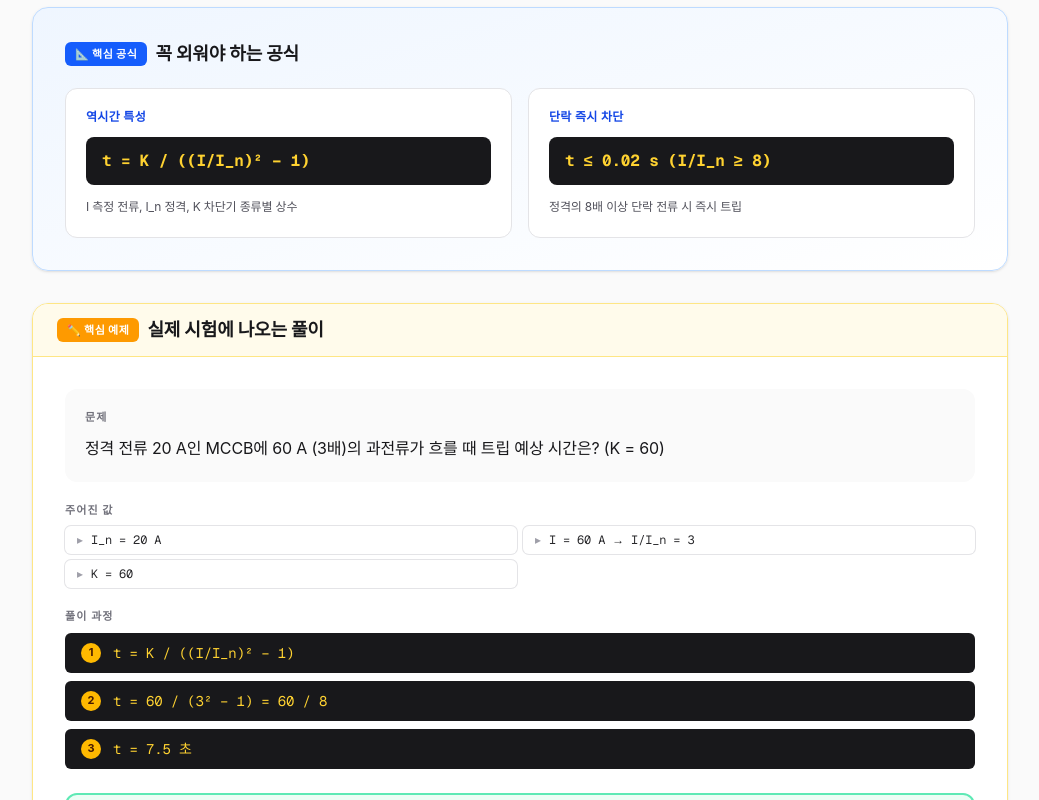
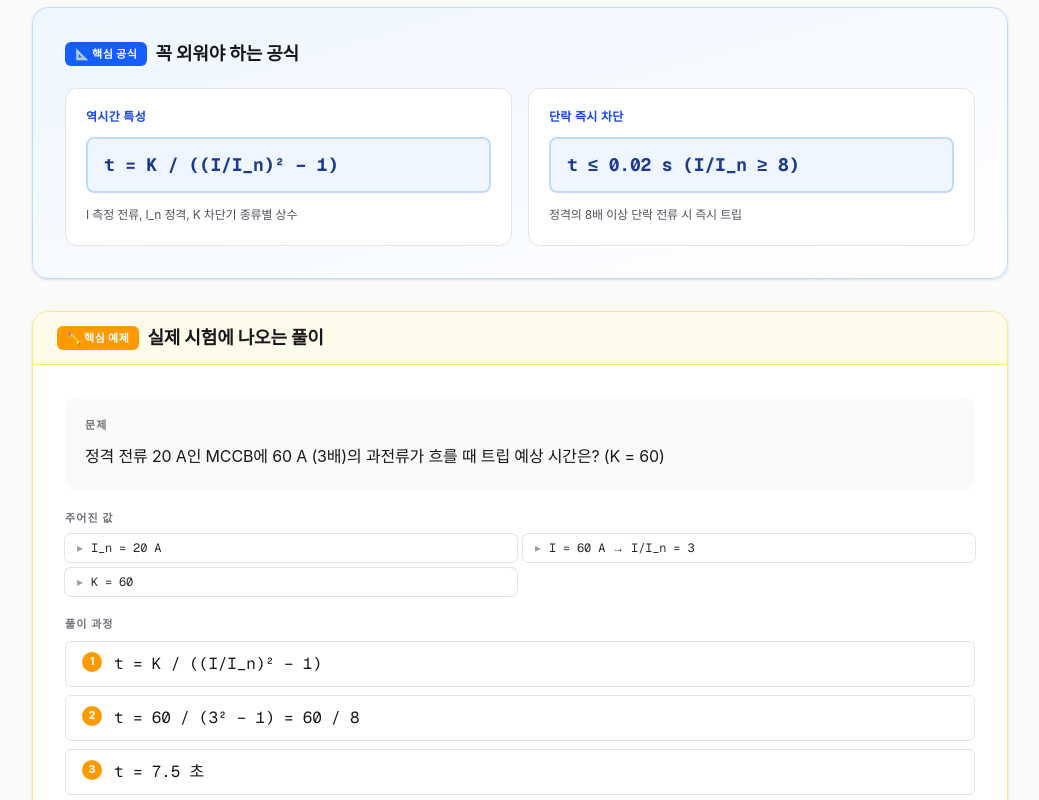
Before and after one commit to cys13241324-star/electrician-exam, a Next.js app: page /simulator/circuit-breaker in a window 1280 px wide. Shown: the part 1000-1800 px from the top of the page, without its empty margins (120-1159 px from the left). Built offline with nearby package versions, Linux system fonts and the light colour scheme; a web font is replaced by a local one.

Commit message:
fix: 풀이 과정 검정 배경 → 흰 배경 + 검정 글자 (눈 피로 감소)

```diff
--- a/src/app/simulator/[id]/page.tsx
+++ b/src/app/simulator/[id]/page.tsx
@@ -137,7 +137,7 @@ export default async function SimulatorDetailPage({
                     <p className="text-xs font-semibold tracking-wide text-blue-700">
                       {f.name}
                     </p>
-                    <p className="mt-3 rounded-lg bg-zinc-900 px-4 py-3 font-mono text-sm font-bold text-amber-300 sm:text-base">
+                    <p className="mt-3 rounded-lg border-2 border-blue-200 bg-blue-50 px-4 py-3 font-mono text-base font-bold text-blue-900 sm:text-lg">
                       {f.expression}
                     </p>
                     <p className="mt-3 text-xs leading-5 text-zinc-600">
@@ -201,12 +201,12 @@ export default async function SimulatorDetailPage({
                     {sim.example.solution.map((step, i) => (
                       <li
                         key={i}
-                        className="flex items-start gap-3 rounded-md bg-zinc-900 px-4 py-2.5"
+                        className="flex items-start gap-3 rounded-md border border-zinc-200 bg-white px-4 py-2.5"
                       >
-                        <span className="flex h-5 w-5 flex-shrink-0 items-center justify-center rounded-full bg-amber-400 text-[11px] font-bold text-amber-950">
+                        <span className="flex h-5 w-5 flex-shrink-0 items-center justify-center rounded-full bg-amber-500 text-[11px] font-bold text-white">
                           {i + 1}
                         </span>
-                        <span className="font-mono text-xs text-amber-300 sm:text-sm">
+                        <span className="font-mono text-sm text-zinc-900 sm:text-base">
                           {step}
                         </span>
                       </li>
--- a/src/components/flashcards/CardIndex.tsx
+++ b/src/components/flashcards/CardIndex.tsx
@@ -402,9 +402,12 @@ function CardDetailModal({
                   {card.example.solution.map((step, i) => (
                     <li
                       key={i}
-                      className="rounded bg-zinc-900 px-2 py-1 font-mono text-[11px] text-amber-300"
+                      className="rounded border border-zinc-200 bg-white px-2.5 py-1.5 font-mono text-xs text-zinc-900"
                     >
-                      <span className="text-amber-400">{i + 1}.</span> {step}
+                      <span className="font-bold text-amber-600">
+                        {i + 1}.
+                      </span>{" "}
+                      {step}
                     </li>
                   ))}
                 </ol>
--- a/src/components/flashcards/CardStudy.tsx
+++ b/src/components/flashcards/CardStudy.tsx
@@ -275,12 +275,12 @@ export default function CardStudy({
                 {card.example.solution.map((step, i) => (
                   <li
                     key={i}
-                    className="flex items-start gap-3 rounded-md bg-zinc-900 px-3 py-2"
+                    className="flex items-start gap-3 rounded-md border border-zinc-200 bg-white px-3 py-2"
                   >
-                    <span className="flex h-5 w-5 flex-shrink-0 items-center justify-center rounded-full bg-amber-400 text-[10px] font-bold text-amber-950">
+                    <span className="flex h-5 w-5 flex-shrink-0 items-center justify-center rounded-full bg-amber-500 text-[10px] font-bold text-white">
                       {i + 1}
                     </span>
-                    <span className="font-mono text-xs text-amber-300 sm:text-sm">
+                    <span className="font-mono text-sm text-zinc-900 sm:text-base">
                       {step}
                     </span>
                   </li>
```
